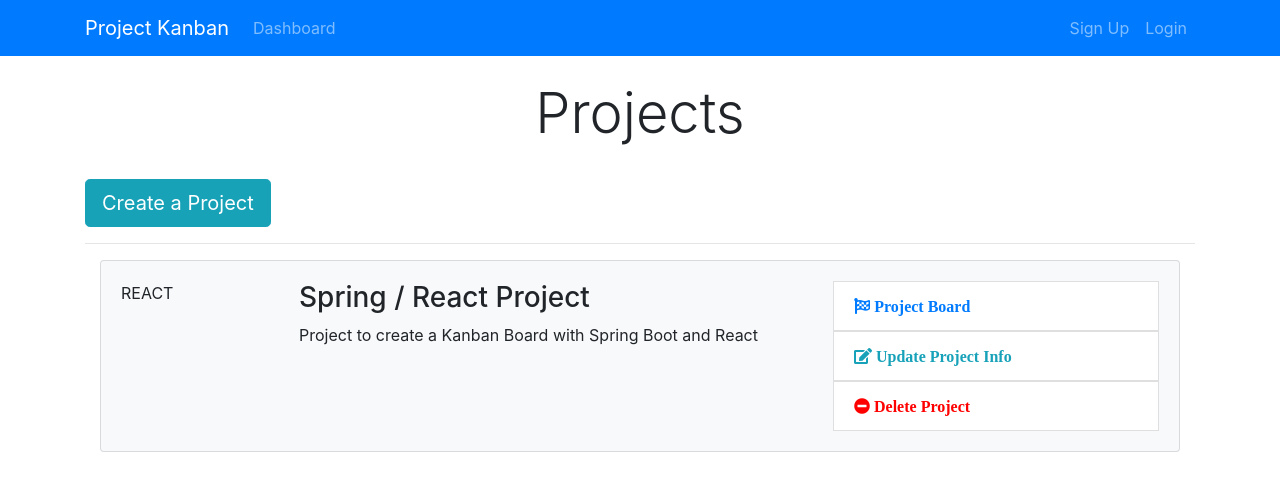
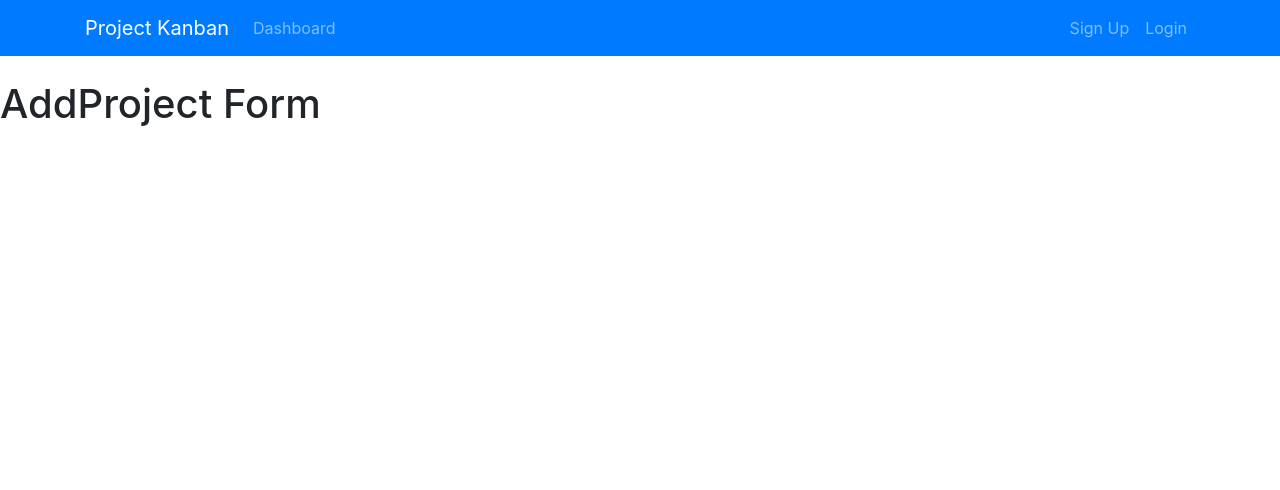
Before and after one commit to Lucas-Geremias/ProjectKanban, a React (Create React App) app in the folder frontend-react-client/: page /addProject in a window 1280 px wide. Shown: the top 490 px of the page. Built offline with nearby package versions, Linux system fonts and the light colour scheme.

Commit message:
React Router, first Functional component

```diff
--- a/frontend-react-client/package.json
+++ b/frontend-react-client/package.json
@@ -9,6 +9,7 @@
     "bootstrap": "^4.5.3",
     "react": "^17.0.1",
     "react-dom": "^17.0.1",
+    "react-router-dom": "^5.2.0",
     "react-scripts": "4.0.1",
     "web-vitals": "^0.2.4"
   },
--- a/frontend-react-client/src/App.js
+++ b/frontend-react-client/src/App.js
@@ -2,16 +2,21 @@
 import './App.css';
 import Dashboard from "./components/Dashboard";
 import Header from "./components/Layout/Header";
-import "bootstrap/dist/css/bootstrap.min.css"
+import "bootstrap/dist/css/bootstrap.min.css";
+import { BrowserRouter as Router, Route} from "react-router-dom";
+import AddProject from "./components/Project/AddProject";
 
 class App extends Component {
   render() {
     return (
+      <Router>
       <div className="App">
       <Header />
-      <Dashboard />
+      <Route exact path="/dashboard" component={Dashboard} />
+      <Route exact path="/addProject" component={AddProject} />
       </div>
-  );
+      </Router>
+      );
   }
 }
 export default App;
--- a/frontend-react-client/src/components/Dashboard.js
+++ b/frontend-react-client/src/components/Dashboard.js
@@ -1,4 +1,5 @@
 import React, { Component } from "react";
+import CreateProjectButton from "./Project/CreateProjectButton";
 import ProjectItem from "./Project/ProjectItem";
 
 class Dashboard extends Component{
@@ -10,9 +11,9 @@
               <div className="col-md-12">
                   <h1 className="display-4 text-center">Projects</h1>
                   <br />
-                  <a href="ProjectForm.html" className="btn btn-lg btn-info">
-                      Create a Project
-                  </a>
+                 <CreateProjectButton />
+
+
                   <br />
                   <hr />
 
--- /dev/null
+++ b/frontend-react-client/src/components/Project/AddProject.js
@@ -0,0 +1,12 @@
+import React, { Component } from 'react'
+
+ class AddProject extends Component {
+  render() {
+    return (
+      <div>
+        <h1>AddProject Form</h1>
+      </div>
+    );
+  }
+}
+export default AddProject;
--- /dev/null
+++ b/frontend-react-client/src/components/Project/CreateProjectButton.js
@@ -0,0 +1,14 @@
+import React from 'react';
+import { Link } from "react-router-dom";
+
+ const CreateProjectButton = () => {
+    return (
+      <React.Fragment>
+      <Link to="/addProject" className="btn btn-lg btn-info">
+      Create a Project
+      </Link>
+      </React.Fragment>
+    );
+};
+
+export default CreateProjectButton;
```
Also changed, not shown: frontend-react-client/src/components/Project/ProjectItem.js (indentation only), 2 other files (tests, documents, lock files or other folders).
